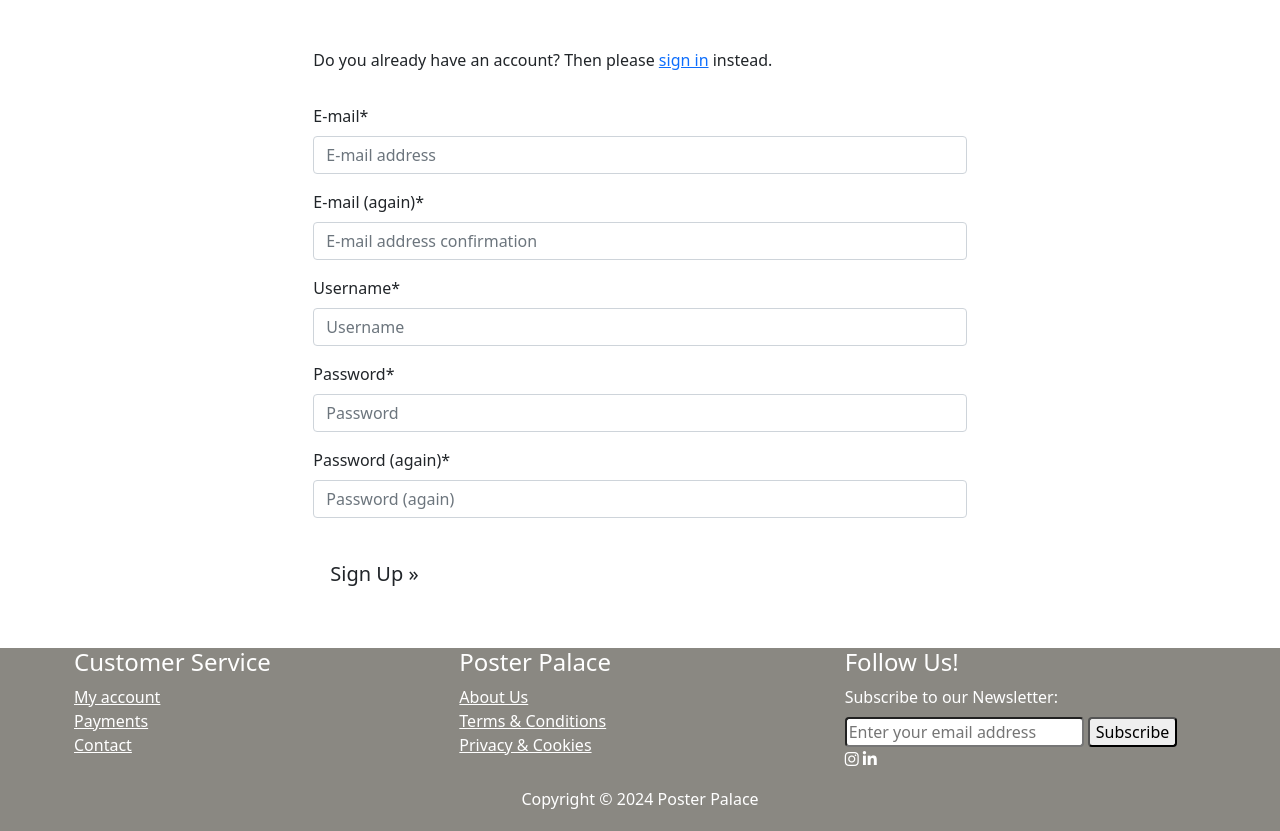
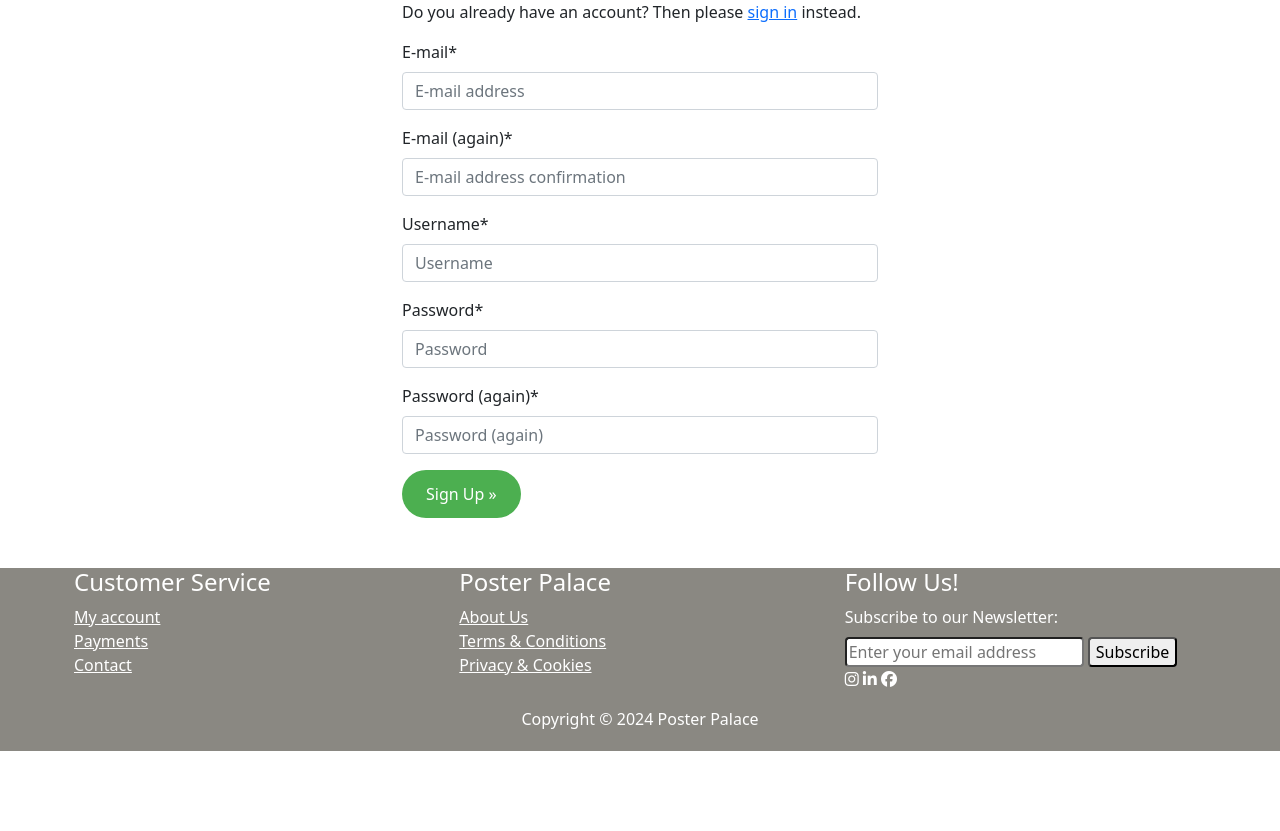
Before and after one commit to sharondrinkwaard/posterpalace, a Django app: page /accounts/signup/ in a window 1280 px wide. Shown: the part 76-907 px from the top of the page. After the commit the page ends 827 px from the top, so only its background shows below. Run offline with Django 3.2, Linux system fonts and the light colour scheme; some libraries are stand-ins or nearby versions.

Commit message:
Update all buttons to custom css

```diff
--- a/cart/views.py
+++ b/cart/views.py
@@ -90,4 +90,4 @@ def edit_cart(request, article_id):
             messages.success(request, f'Removed poster from your cart')
 
     request.session['cart'] = cart
-    return redirect(reverse('cart.html'))
+    return render(request, 'cart.html', {'cart': cart,})
--- a/posterpalace/settings.py
+++ b/posterpalace/settings.py
@@ -30,7 +30,7 @@ BASE_DIR = os.path.dirname(os.path.dirname(os.path.abspath(__file__)))
 SECRET_KEY = os.environ.get('SECRET_KEY', 'd3v3l0pment')
 
 # SECURITY WARNING: don't run with debug turned on in production!
-DEBUG = False
+DEBUG = True
 
 ALLOWED_HOSTS = ['8000-sharondrink-posterpalac-a99v181rx8i.ws.codeinstitute-ide.net', 'poster-palace-efab0122aec6.herokuapp.com', 'localhost']
 
@@ -117,7 +117,7 @@ MESSAGE_TAGS = {
         messages.ERROR: 'alert-danger',
     }
 
-# SESSION_ENGINE = 'django.contrib.sessions.backends.db'
+SESSION_ENGINE = 'django.contrib.sessions.backends.db'
 
 EMAIL_BACKEND = 'django.core.mail.backends.console.EmailBackend'
 
--- a/profiles/views.py
+++ b/profiles/views.py
@@ -13,10 +13,9 @@ def profiles(request):
         form = UserProfileForm(request.POST, instance=profile)
         if form.is_valid():
             form.save()
-            # messages.success(request, 'Profile updated')
+            messages.success(request, 'Profile updated succesfully')
         else:
-            # messages.error(request, 'Update failed. Try again')
-            print('Update failed, try again')
+            messages.error(request, 'Update failed. Please try again')
     else:
         form = UserProfileForm(instance=profile)
     orders = profile.orders.all()
--- a/templates/404.html
+++ b/templates/404.html
@@ -3,8 +3,8 @@
 
 {% block content %}
 <div class="container-fluid">
-    <div id="block-middle" class="container">
-        <div>
+    <div class="row">
+        <div class="maxwidth">
             <h1>404</h1><hr>
         </div>
         <h2>Oops! Page Cannot Be Found</h2>
--- a/templates/allauth/account/login.html
+++ b/templates/allauth/account/login.html
@@ -10,9 +10,9 @@
 {% endblock %}
 
 {% block content %}
-<div class="container">
+<div class="container-fluid">
   <div class="row">
-    <div class="col-md-8 mt-5 offset-md-2">
+    <div class="maxwidth">
       <p>{% blocktrans %}If you have not created an account yet, then please
       <a href="{{ signup_url }}">register</a> first.{% endblocktrans %}</p>
 
@@ -23,7 +23,7 @@
         <input type="hidden" name="{{ redirect_field_name }}" value="{{ redirect_field_value }}" />
         {% endif %}
         <a class="button secondaryAction" href="{% url 'account_reset_password' %}">{% trans "Forgot Password?" %}</a>
-        <button class="btn btn-secondary btn-lg" type="submit">{% trans "Sign In" %}</button>
+        <button class="link-btn" type="submit">{% trans "Sign In" %}</button>
       </form>
     </div>
   </div>
--- a/templates/allauth/account/signup.html
+++ b/templates/allauth/account/signup.html
@@ -8,25 +8,24 @@
 {% endblock %}
 
 {% block content %}
-<div class="container mb-5">
+<div class="container-fluid">
   <div class="row">
-    <div class="col-md-8 mt-5 offset-md-2">
+    <div class="maxwidth">
       <p>{% blocktrans %}Do you already have an account? Then please <a class="link"
           href="{{ login_url }}">sign in</a> instead.{% endblocktrans %}</p>
     </div>
   </div>
   <div class="row">
-    <div class="col-md-8 mt-3 offset-md-2">
+    <div class="maxwidth">
       <form class="signup" id="signup_form" method="post" action="{% url 'account_signup' %}">
         {% csrf_token %}
         {{ form | crispy }}
         {% if redirect_field_value %}
         <input type="hidden" name="{{ redirect_field_name }}" value="{{ redirect_field_value }}" />
         {% endif %}
-        <button class="btn btn-custom btn-lg mt-3" type="submit">{% trans "Sign Up" %} &raquo;</button>
+        <button class="link-btn" type="submit">{% trans "Sign Up" %} &raquo;</button>
       </form>
     </div>
   </div>
 </div>
-
 {% endblock %}
--- a/templates/base.html
+++ b/templates/base.html
@@ -181,8 +181,9 @@
             <input type="submit" class="rounded" value="Subscribe">
           </form>
           <li>
-            <a href="https://www.instagram.com/posterpalace_codeinstitute/" target="_blank"><i class="fa-brands fa-instagram"></i></a>
-            <a href="https://www.linkedin.com/in/sharondrinkwaard/" target="_blank"><i class="fa-brands fa-linkedin-in"></i></a>
+            <a href="https://www.instagram.com/posterpalace_codeinstitute/" target="_blank" rel="noopener noreferrer"><i class="fa-brands fa-instagram"></i></a>
+            <a href="https://www.linkedin.com/in/sharondrinkwaard/" target="_blank" rel="noopener noreferrer"><i class="fa-brands fa-linkedin-in"></i></a>
+            <a href="https://www.facebook.com/people/Poster-Palace/100063802643058/" target="_blank" rel="noopener noreferrer"><i class="fa-brands fa-facebook"></i></a>
           </li>
           <li>
 
```
Also changed, not shown: cart/templates/cart/cart.html (+2 -17 lines), profiles/templates/profiles/profiles.html (+8 -8 lines), templates/allauth/account/logout.html (+4 -4 lines), templates/allauth/account/verification_sent.html (+8 -4 lines), templates/allauth/account/verified_email_required.html (+6 -2 lines), db.sqlite3.
